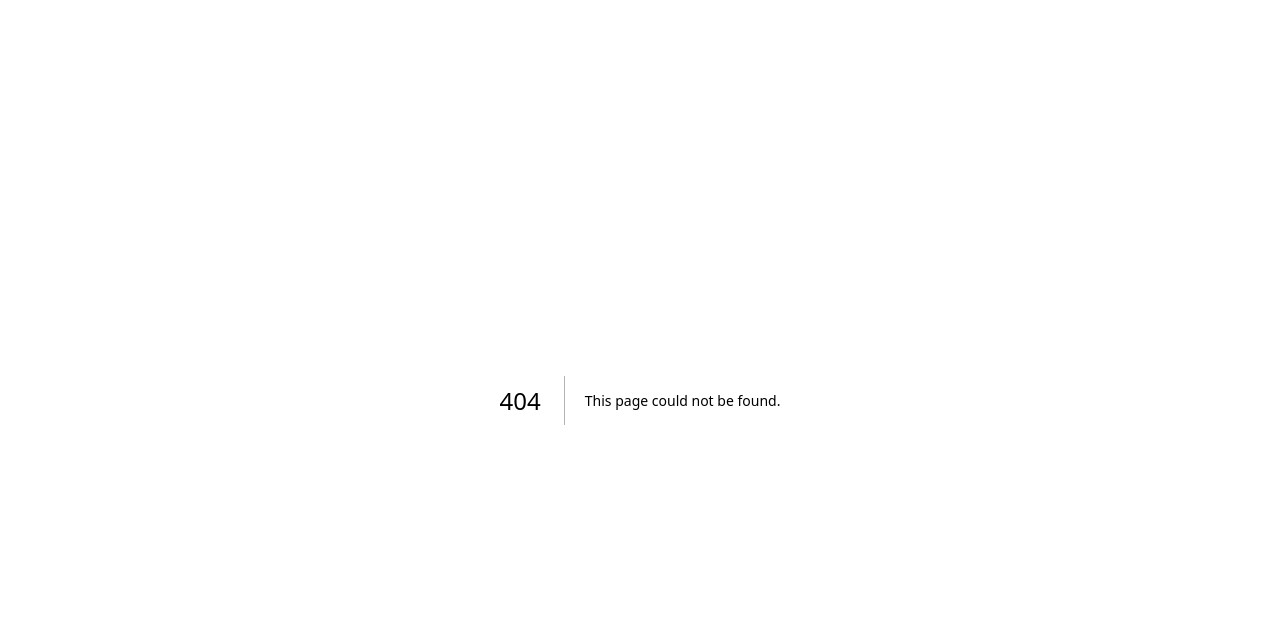
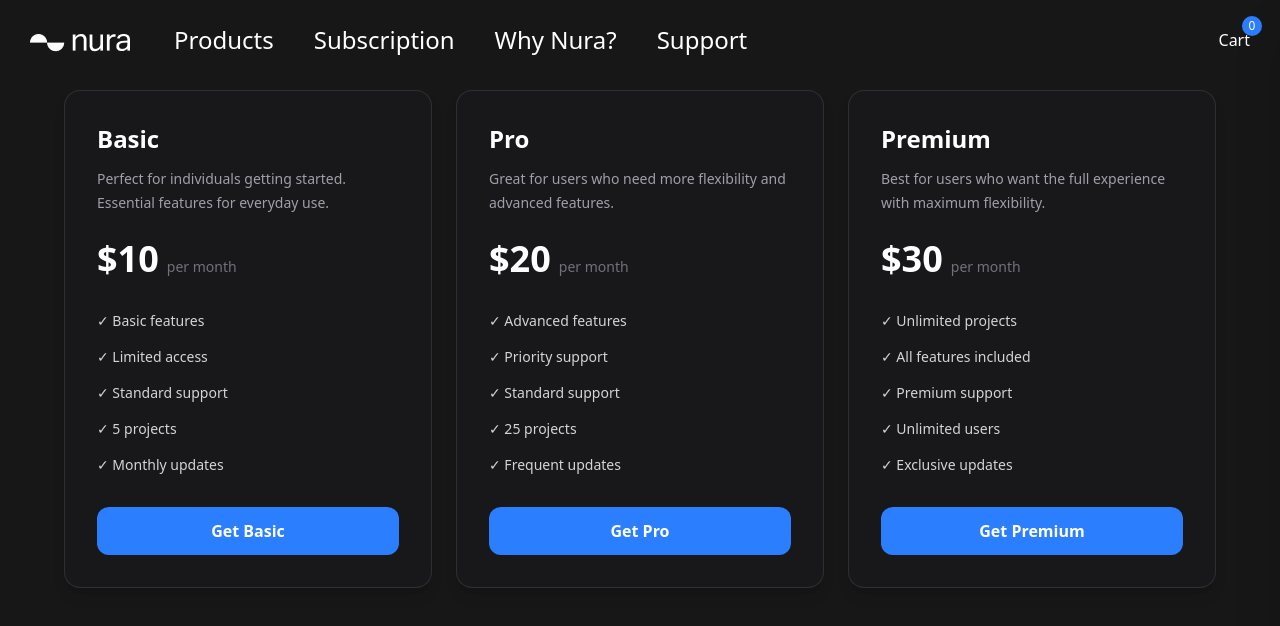
Before and after one commit to albertkaragozyan/nura, a Next.js app: page /subscription in a window 1280 px wide. Before the commit this address had no page. Shown: the top 626 px of the page. Built offline with nearby package versions, Linux system fonts and the light colour scheme.

Commit message:
Added new functions

```diff
--- a/src/app/components/CartContext.tsx
+++ b/src/app/components/CartContext.tsx
@@ -1,23 +1,75 @@
+
 "use client";
 
 import { createContext, useContext, useState } from "react";
 
+interface CartItem {
+    id: string | number;
+    title: string;
+    price: number;
+    image: string;
+    quantity: number;
+}
+
+interface Product {
+    id: string | number;
+    title: string;
+    price: number;
+    image: string;
+}
+
 interface CartContextType {
+    cart: CartItem[];
     cartNumber: number;
-    addToCart: () => void;
+    addToCart: (product: Product) => void;
+    removeFromCart: (id: string | number) => void;
+    updateQuantity: (id: string | number, quantity: number) => void;
 }
 
 const CartContext = createContext<CartContextType | undefined>(undefined);
 
 export function CartProvider({ children }: { children: React.ReactNode }) {
-    const [cartNumber, setCartNumber] = useState(0);
+    const [cart, setCart] = useState<CartItem[]>([]);
 
-    function addToCart() {
-        setCartNumber((prev) => prev + 1);
+    function addToCart(product: Product) {
+        setCart((prev) => {
+            const existing = prev.find((item) => item.id === product.id);
+
+            if (existing) {
+                return prev.map((item) =>
+                    item.id === product.id
+                        ? { ...item, quantity: item.quantity + 1 }
+                        : item
+                );
+            }
+
+            return [...prev, { ...product, quantity: 1 }];
+        });
     }
 
+    function removeFromCart(id: string | number) {
+        setCart((prev) => prev.filter((item) => item.id !== id));
+    }
+
+    function updateQuantity(id: string | number, quantity: number) {
+        if (quantity < 1) return;
+
+        setCart((prev) =>
+            prev.map((item) =>
+                item.id === id ? { ...item, quantity } : item
+            )
+        );
+    }
+
+    const cartNumber = cart.reduce(
+        (total, item) => total + item.quantity,
+        0
+    );
+
     return (
-        <CartContext.Provider value={{ cartNumber, addToCart }}>
+        <CartContext.Provider
+            value={{ cart, cartNumber, addToCart, removeFromCart, updateQuantity }}
+        >
             {children}
         </CartContext.Provider>
     );
--- a/src/app/components/anywhere.tsx
+++ b/src/app/components/anywhere.tsx
@@ -7,7 +7,7 @@ function Anywhere() {
         <div>
             <div className="relative flex justify-center items-center">
                 <Image src={parrot} alt="" />
-                <div data-aos="fade-left" className="absolute">
+                <div data-aos="fade-up" className="absolute">
                     <div className="text-white pl-[709px]">
                         <p className="flex flex-col text-[93px] leading-none"><span>Play from</span>
                             <span>any device.</span></p>
--- /dev/null
+++ b/src/app/components/cart.tsx
@@ -0,0 +1,53 @@
+"use client";
+
+import { useState } from "react";
+import Image from "next/image";
+import { useCart } from "./CartContext";
+
+export default function Cart() {
+    const [isOpen, setIsOpen] = useState(false);
+    const { cart, cartNumber, removeFromCart, updateQuantity } = useCart();
+    const totalPrice = cart.reduce((total, item) => total + item.price * item.quantity, 0);
+    return (
+        <>
+            <button onClick={() => setIsOpen(true)} className="relative text-white">Cart<span className="absolute -top-3 -right-3 flex h-5 w-5 items-center justify-center rounded-full bg-blue-500 text-xs">{cartNumber}</span></button>
+            <div onClick={() => setIsOpen(false)} className={`fixed inset-0 z-40 bg-black/50 transition-opacity duration-300 ${isOpen ? "visible opacity-100" : "invisible opacity-0"}`} />
+            <div className={`fixed right-0 top-0 z-50 flex h-full w-full max-w-[400px] flex-col bg-[#111] text-white shadow-2xl transition-transform duration-300 ${isOpen ? "translate-x-0" : "translate-x-full"}`}>
+                <div className="flex items-center justify-between border-b border-white/10 p-5">
+                    <h2 className="text-2xl font-bold">Your Cart ({cartNumber})</h2>
+                    <button onClick={() => setIsOpen(false)} className="text-2xl text-gray-400 hover:text-white">✕</button>
+                </div>
+                <div className="flex-1 space-y-5 overflow-y-auto p-5">
+                    {cart.length === 0 ? (
+                        <p className="mt-10 text-center text-gray-400">Your cart is empty.</p>
+                    ) : (
+                        cart.map((item) => (
+                            <div key={item.id} className="flex gap-4 border-b border-white/10 pb-5">
+                                <Image src={item.image} alt={item.title} width={85} height={85} className="h-[85px] w-[85px] rounded-xl object-cover" />
+                                <div className="flex flex-1 flex-col gap-2">
+                                    <h3 className="font-semibold">{item.title}</h3>
+                                    <p className="text-blue-400">${item.price}</p>
+                                    <div className="flex items-center gap-3">
+                                        <button onClick={() => updateQuantity(item.id, item.quantity - 1)} className="rounded bg-white/10 px-2">-</button>
+                                        <span>{item.quantity}</span>
+                                        <button onClick={() => updateQuantity(item.id, item.quantity + 1)} className="rounded bg-white/10 px-2">+</button>
+                                        <button onClick={() => removeFromCart(item.id)} className="ml-auto text-sm text-red-400">Remove</button>
+                                    </div>
+                                </div>
+                            </div>
+                        ))
+                    )}
+                </div>
+                <div className="border-t border-white/10 p-5">
+                    <div className="mb-4 flex justify-between text-lg">
+                        <span>Total</span>
+                        <span className="font-bold">
+                            ${totalPrice.toFixed(2)}
+                        </span>
+                    </div>
+                    <button disabled={cart.length === 0} className="w-full rounded-full bg-[#3333F5] py-3 font-semibold transition hover:bg-blue-600 disabled:cursor-not-allowed disabled:opacity-40">Checkout →</button>
+                </div>
+            </div>
+        </>
+    );
+}
--- a/src/app/components/header.tsx
+++ b/src/app/components/header.tsx
@@ -4,6 +4,7 @@ import Image from "next/image";
 import Link from "next/link";
 import nura from "../images/nura.png";
 import { useCart } from "./CartContext";
+import Cart from "./cart";
 
 function Header() {
     const { cartNumber } = useCart();
@@ -20,7 +21,7 @@ function Header() {
                                 <Link href="/products">Products</Link>
                             </li>
                             <li>
-                                <Link href="/">Subscription</Link>
+                                <Link href="/subscription">Subscription</Link>
                             </li>
                             <li>
                                 <Link href="/">Why Nura?</Link>
@@ -31,9 +32,7 @@ function Header() {
                         </ul>
                     </nav>
                 </div>
-                <div className="text-white text-[23px] cursor-pointer">
-                    Cart ({cartNumber})
-                </div>
+                <Cart />
             </div>
         </header>
     );
--- a/src/app/components/hearingProfile.tsx
+++ b/src/app/components/hearingProfile.tsx
@@ -21,7 +21,7 @@ function HearingProfile() {
           <Image className="absolute object-cover z-10" src={phoneScreen} alt="Phone-screen" />
           <Image className="relative z-[100] h-[1104px] object-cover" src={phone} alt="Phone" />
         </div>
-        <div data-aos="fade-left" className="mt-[187px]">
+        <div data-aos="fade-up" className="mt-[187px]">
           <div>
             <p className={`${spaceGrotesk.className} text-[93px] text-white flex flex-col leading-none`}><span>For your</span><span>ears only.</span></p>
             <p className={`${spaceGrotesk.className} text-[93px] text-white`}></p>
--- a/src/app/globals.css
+++ b/src/app/globals.css
@@ -2,5 +2,4 @@
 
 body {
     background: #171717;
-    overflow-x: hidden;
 }
--- /dev/null
+++ b/src/app/subscription/page.tsx
@@ -0,0 +1,60 @@
+import React from 'react';
+
+function Subscription() {
+    return (
+        <div>
+            <div className="grid grid-cols-1 md:grid-cols-3 gap-6 max-w-6xl mx-auto mt-[90px]">
+                <div className="flex flex-col rounded-2xl border border-white/10 bg-zinc-900 p-8 shadow-lg transition duration-300 hover:-translate-y-2 hover:border-white/20">
+                    <p className="text-2xl font-bold text-white">Basic</p>
+                    <p className="mt-3 min-h-[48px] text-sm leading-6 text-zinc-400">Perfect for individuals getting started. Essential features for everyday use.</p>
+                    <div className="mt-6">
+                        <span className="text-4xl font-bold text-white">$10</span>
+                        <span className="ml-2 text-sm text-zinc-500">per month</span>
+                    </div>
+                    <div className="mt-8 space-y-4 text-sm text-zinc-300">
+                        <p>✓ Basic features</p>
+                        <p>✓ Limited access</p>
+                        <p>✓ Standard support</p>
+                        <p>✓ 5 projects</p>
+                        <p>✓ Monthly updates</p>
+                    </div>
+                    <button className="mt-8 w-full rounded-xl bg-blue-500 py-3 font-semibold text-white transition hover:bg-blue-600">Get Basic</button>
+                </div>
+                <div className="flex flex-col rounded-2xl border border-white/10 bg-zinc-900 p-8 shadow-lg transition duration-300 hover:-translate-y-2 hover:border-white/20">
+                    <p className="text-2xl font-bold text-white">Pro</p>
+                    <p className="mt-3 min-h-[48px] text-sm leading-6 text-zinc-400">Great for users who need more flexibility and advanced features.</p>
+                    <div className="mt-6">
+                        <span className="text-4xl font-bold text-white">$20</span>
+                        <span className="ml-2 text-sm text-zinc-500">per month</span>
+                    </div>
+                    <div className="mt-8 space-y-4 text-sm text-zinc-300">
+                        <p>✓ Advanced features</p>
+                        <p>✓ Priority support</p>
+                        <p>✓ Standard support</p>
+                        <p>✓ 25 projects</p>
+                        <p>✓ Frequent updates</p>
+                    </div>
+                    <button className="mt-8 w-full rounded-xl bg-blue-500 py-3 font-semibold text-white transition hover:bg-blue-600">Get Pro</button>
+                </div>
+                <div className="flex flex-col rounded-2xl border border-white/10 bg-zinc-900 p-8 shadow-lg transition duration-300 hover:-translate-y-2 hover:border-white/20">
+                    <p className="text-2xl font-bold text-white">Premium</p>
+                    <p className="mt-3 min-h-[48px] text-sm leading-6 text-zinc-400">Best for users who want the full experience with maximum flexibility.</p>
+                    <div className="mt-6">
+                        <span className="text-4xl font-bold text-white">$30</span>
+                        <span className="ml-2 text-sm text-zinc-500">per month</span>
+                    </div>
+                    <div className="mt-8 space-y-4 text-sm text-zinc-300">
+                        <p>✓ Unlimited projects</p>
+                        <p>✓ All features included</p>
+                        <p>✓ Premium support</p>
+                        <p>✓ Unlimited users</p>
+                        <p>✓ Exclusive updates</p>
+                    </div>
+                    <button className="mt-8 w-full rounded-xl bg-blue-500 py-3 font-semibold text-white transition hover:bg-blue-600">Get Premium</button>
+                </div>
+            </div>
+        </div>
+    )
+}
+
+export default Subscription;
```
Also changed, not shown: src/app/components/someProducts.tsx (+6 -1 lines), src/app/products/page.tsx (+7 -2 lines).
